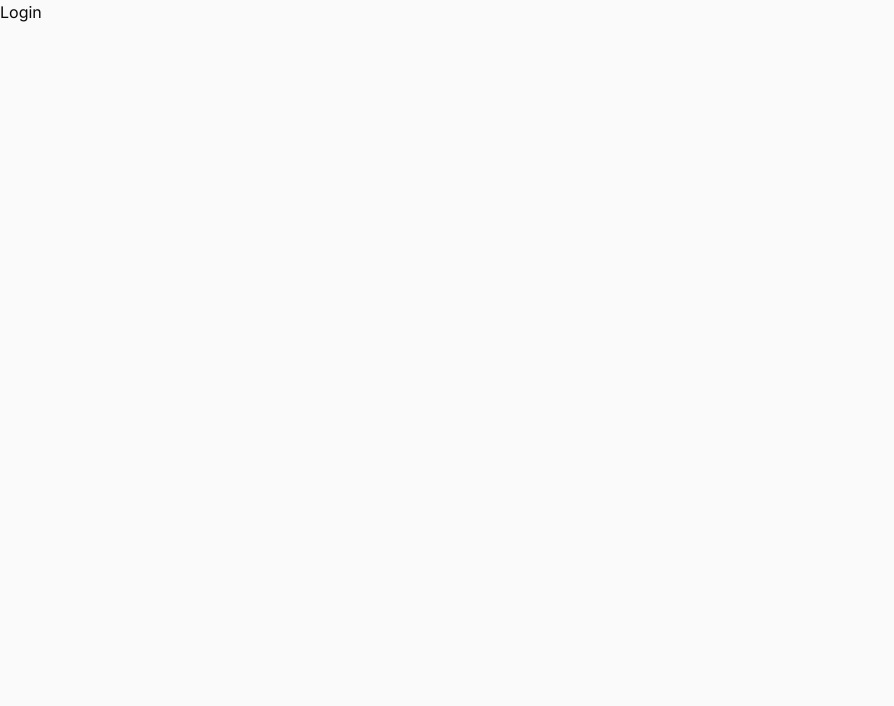
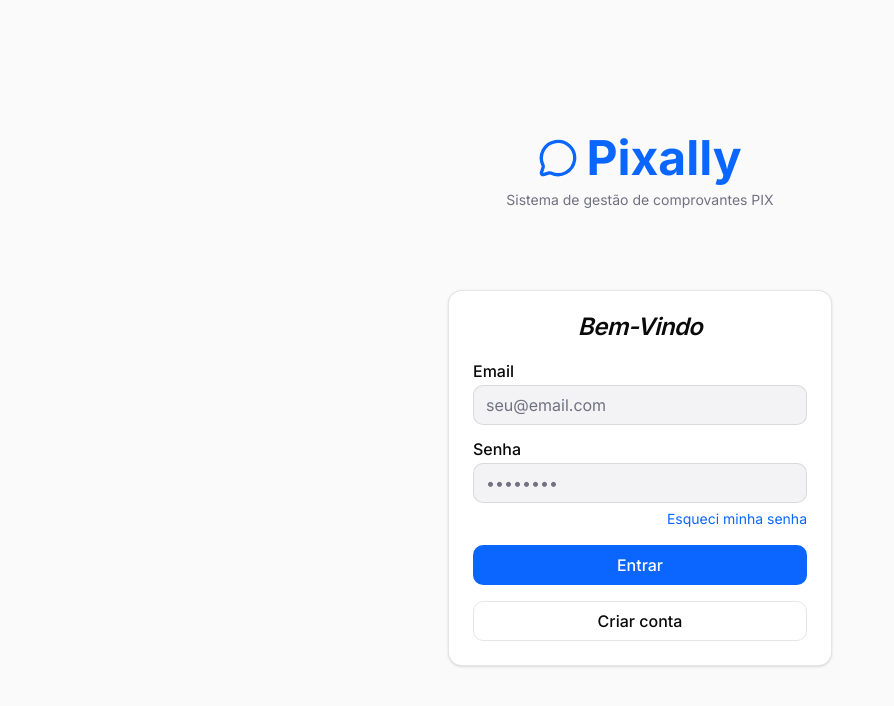
Before and after one commit to pixally-app/pixally-frontend, a Next.js app: page /login in a window 1280 px wide. Shown: the top 706 px of the page, without its empty margins (0-894 px from the left). Built offline with nearby package versions, Linux system fonts and the light colour scheme.

Commit message:
feat: implement login page

```diff
--- a/package.json
+++ b/package.json
@@ -9,6 +9,7 @@
     "lint": "eslint"
   },
   "dependencies": {
+    "@hookform/resolvers": "^5.2.2",
     "@radix-ui/react-checkbox": "^1.3.3",
     "@radix-ui/react-dialog": "^1.1.15",
     "@radix-ui/react-label": "^2.1.8",
@@ -21,8 +22,10 @@
     "next": "16.2.1",
     "react": "19.2.4",
     "react-dom": "19.2.4",
+    "react-hook-form": "^7.72.0",
     "sonner": "^2.0.7",
-    "tailwind-merge": "^3.5.0"
+    "tailwind-merge": "^3.5.0",
+    "zod": "^4.3.6"
   },
   "devDependencies": {
     "@tailwindcss/postcss": "^4",
--- a/src/app/(auth)/layout.tsx
+++ b/src/app/(auth)/layout.tsx
@@ -1,7 +1,23 @@
+import { MessageCircle } from "lucide-react";
+
 export default function AuthLayout({
   children,
 }: {
   children: React.ReactNode;
 }) {
-  return <>{children}</>;
+  return (
+    <div className="flex min-h-screen flex-col items-center justify-center bg-background px-4">
+      <div className="mb-20 flex flex-col items-center gap-2">
+        <div className="flex items-center gap-2">
+          <MessageCircle className="h-7 w-7 md:h-10 md:w-10 text-primary" />
+          <span className="text-3xl md:text-5xl font-bold text-primary">Pixally</span>
+        </div>
+        <p className="text-sm text-muted-foreground">
+          Sistema de gestão de comprovantes PIX
+        </p>
+      </div>
+
+      {children}
+    </div>
+  );
 }
--- a/src/app/(auth)/login/page.tsx
+++ b/src/app/(auth)/login/page.tsx
@@ -1,3 +1,85 @@
+"use client";
+
+import Link from "next/link";
+import { useForm } from "react-hook-form";
+import { zodResolver } from "@hookform/resolvers/zod";
+import { loginSchema, type LoginFormData } from "@/schemas/login";
+import {
+  Card,
+  CardHeader,
+  CardTitle,
+  CardContent,
+} from "@/components/ui/card";
+import { Input } from "@/components/ui/input";
+import { Label } from "@/components/ui/label";
+import { Button } from "@/components/ui/button";
+
 export default function LoginPage() {
-  return <h1>Login</h1>;
+  const {
+    register,
+    handleSubmit,
+    formState: { errors, isSubmitting },
+  } = useForm<LoginFormData>({
+    resolver: zodResolver(loginSchema),
+  });
+
+  async function onSubmit(data: LoginFormData) {
+    console.log("login", data);
+  }
+
+  return (
+    <Card className="w-full max-w-sm">
+      <CardHeader className="text-center">
+        <CardTitle className="italic">Bem-Vindo</CardTitle>
+      </CardHeader>
+
+      <CardContent>
+        <form onSubmit={handleSubmit(onSubmit)} className="flex flex-col gap-4">
+          <div className="flex flex-col gap-1.5">
+            <Label htmlFor="email">Email</Label>
+            <Input
+              id="email"
+              type="email"
+              placeholder="seu@email.com"
+              {...register("email")}
+            />
+            {errors.email && (
+              <p className="text-sm text-destructive">{errors.email.message}</p>
+            )}
+          </div>
+
+          <div className="flex flex-col gap-1.5">
+            <Label htmlFor="password">Senha</Label>
+            <Input
+              id="password"
+              type="password"
+              placeholder="••••••••"
+              {...register("password")}
+            />
+            {errors.password && (
+              <p className="text-sm text-destructive">
+                {errors.password.message}
+              </p>
+            )}
+            <div className="flex justify-end">
+              <Link
+                href="/forgot-password"
+                className="text-sm text-primary hover:underline"
+              >
+                Esqueci minha senha
+              </Link>
+            </div>
+          </div>
+
+          <Button type="submit" className="w-full" disabled={isSubmitting}>
+            Entrar
+          </Button>
+
+          <Button variant="outline" className="w-full" asChild>
+            <Link href="/sign-up">Criar conta</Link>
+          </Button>
+        </form>
+      </CardContent>
+    </Card>
+  );
 }
--- a/src/app/globals.css
+++ b/src/app/globals.css
@@ -107,4 +107,5 @@
   html {
     font-size: var(--font-size);
   }
+
 }
--- /dev/null
+++ b/src/schemas/login.ts
@@ -0,0 +1,14 @@
+import { z } from "zod";
+
+export const loginSchema = z.object({
+  email: z
+    .string()
+    .min(1, "O email é obrigatório")
+    .email("Digite um email válido"),
+  password: z
+    .string()
+    .min(1, "A senha é obrigatória")
+    .min(6, "A senha deve ter pelo menos 6 caracteres"),
+});
+
+export type LoginFormData = z.infer<typeof loginSchema>;
```
Also changed, not shown: 1 other file (tests, documents, lock files or other folders).
